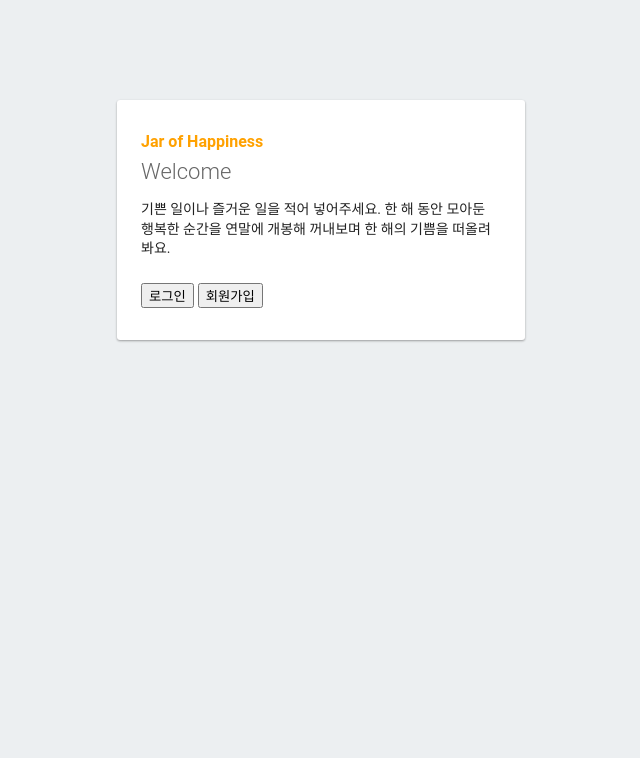
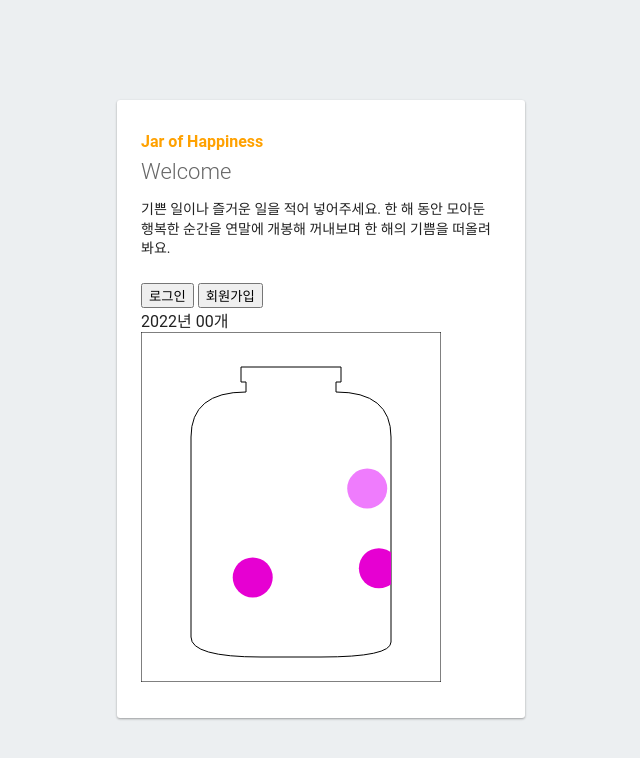
Before and after one commit to purple402/jarOfHappiness-html, a website with bundled scripts: page public/index.html in a window 1280 px wide. Shown: the whole page, without its empty margins (319-959 px from the left). Built offline with nearby package versions, Linux system fonts and the light colour scheme; files whose address does not match are found by name.

Commit message:
Create data.js

```diff
--- /dev/null
+++ b/public/data.js
@@ -0,0 +1,88 @@
+const canvas = document.querySelector("canvas");
+const ctx = canvas.getContext("2d");
+
+ctx.strokeRect(0, 0, 300, 350);
+
+canvas.addEventListener("click", (e) => console.log(e.offsetX, e.offsetY));
+
+ctx.beginPath();
+ctx.moveTo(100, 35);
+ctx.lineTo(200, 35);
+ctx.lineTo(200, 50); //185
+ctx.lineTo(195, 50); //180
+ctx.lineTo(195, 60); //180
+ctx.quadraticCurveTo(250, 60, 250, 105);
+ctx.lineTo(250, 310);
+ctx.quadraticCurveTo(250, 325, 180, 325);
+ctx.lineTo(120, 325);
+ctx.quadraticCurveTo(50, 325, 50, 305);
+ctx.lineTo(50, 105);
+ctx.quadraticCurveTo(50, 60, 105, 60);
+ctx.lineTo(105, 50);
+
+ctx.lineTo(100, 50);
+ctx.closePath();
+ctx.stroke();
+ctx.clip();
+
+// 캔버스에 그림그리기
+canvas.addEventListener("mousemove", function (e) {
+  mouseMove(e);
+});
+canvas.addEventListener("mousedown", function (e) {
+  mouseDown(e);
+});
+canvas.addEventListener("mouseup", function (e) {
+  mouseUp(e);
+});
+canvas.addEventListener("mouseout", function (e) {
+  mouseOut(e);
+});
+
+let startX = 0;
+let startY = 0;
+let drawing = false;
+ctx.lineWidth = 4;
+ctx.strokeStyle = "blue";
+function draw(curX, curY) {
+  ctx.beginPath();
+  ctx.moveTo(startX, startY);
+  ctx.lineTo(curX, curY);
+  ctx.stroke();
+}
+function mouseDown(e) {
+  startX = e.offsetX;
+  startY = e.offsetY;
+  drawing = true;
+}
+
+function mouseMove(e) {
+  if (!drawing) return;
+  let curX = e.offsetX;
+  let curY = e.offsetY;
+  draw(curX, curY);
+  startX = curX;
+  startY = curY;
+}
+function mouseUp(e) {
+  drawing = false;
+}
+
+function mouseOut(e) {
+  drawing = false;
+}
+
+// 공 만들기
+const createBall = (n) => {
+  for (let i = 0; i < n; i++) {
+    const coordX = Math.random() * (240 - 60) + 60;
+    const coordY = Math.random() * (300 - 65) + 65;
+    const color = "#" + Math.floor(Math.random() * 16777215).toString(16);
+    ctx.beginPath();
+    ctx.arc(coordX, coordY, 20, 0, 2 * Math.PI);
+    // ctx.stroke();
+    ctx.fillStyle = color;
+    ctx.fill();
+  }
+};
+createBall(3);
--- a/public/index.html
+++ b/public/index.html
@@ -20,6 +20,13 @@
       <div id="select_btn">
         <button id="btn_open_login_popup">로그인</button>
         <button id="btn_open_signup_popup">회원가입</button>
+      </div>
+      <div class="data">
+        <div>
+          <span>2022년 </span>
+          <span>00개</span>
+        </div>
+        <canvas id="canvas" weight="300" height="350"></canvas>
       </div>
       <!-- 로그인 modal -->
       <div class="modal" id="login_div">
```
